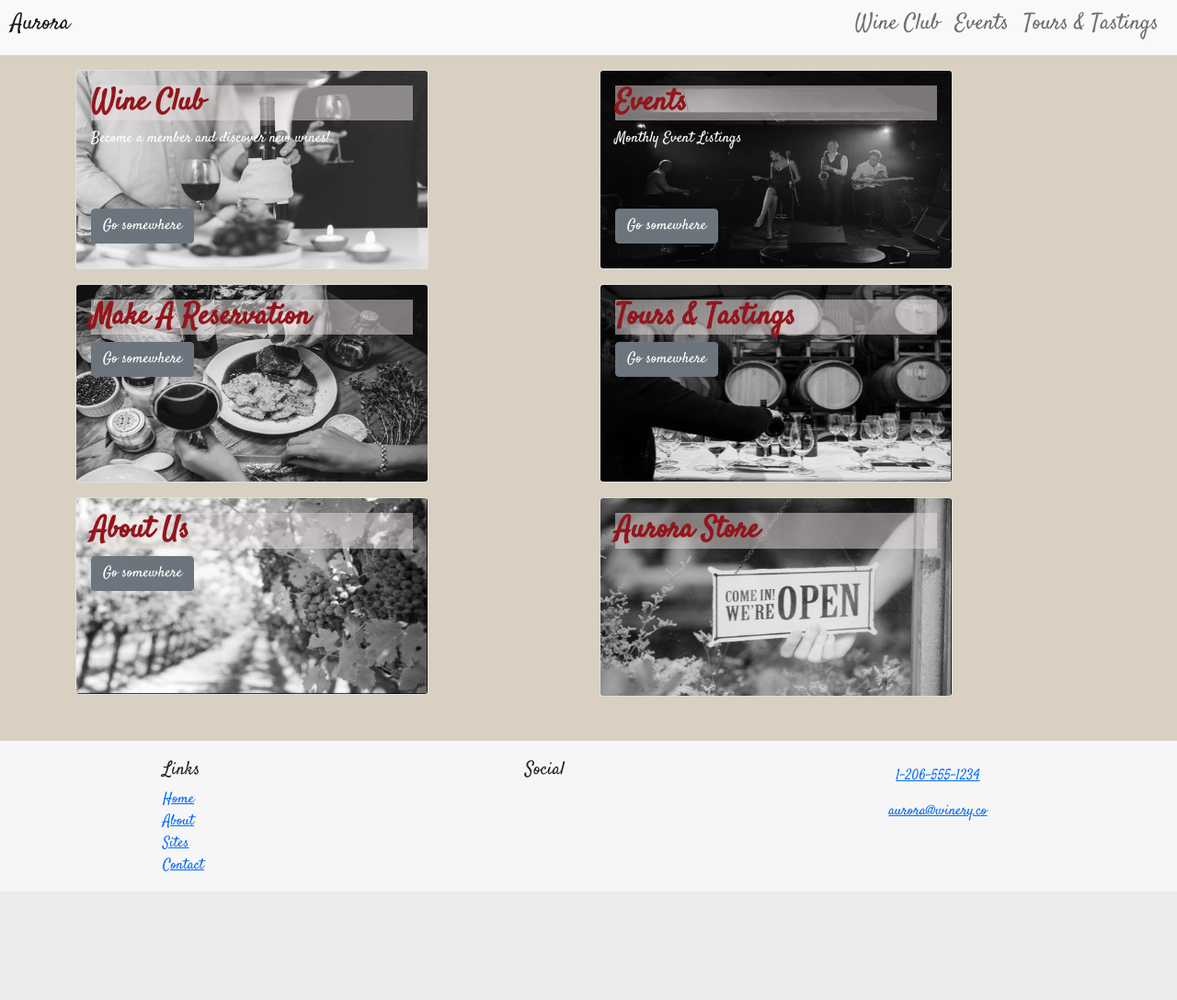
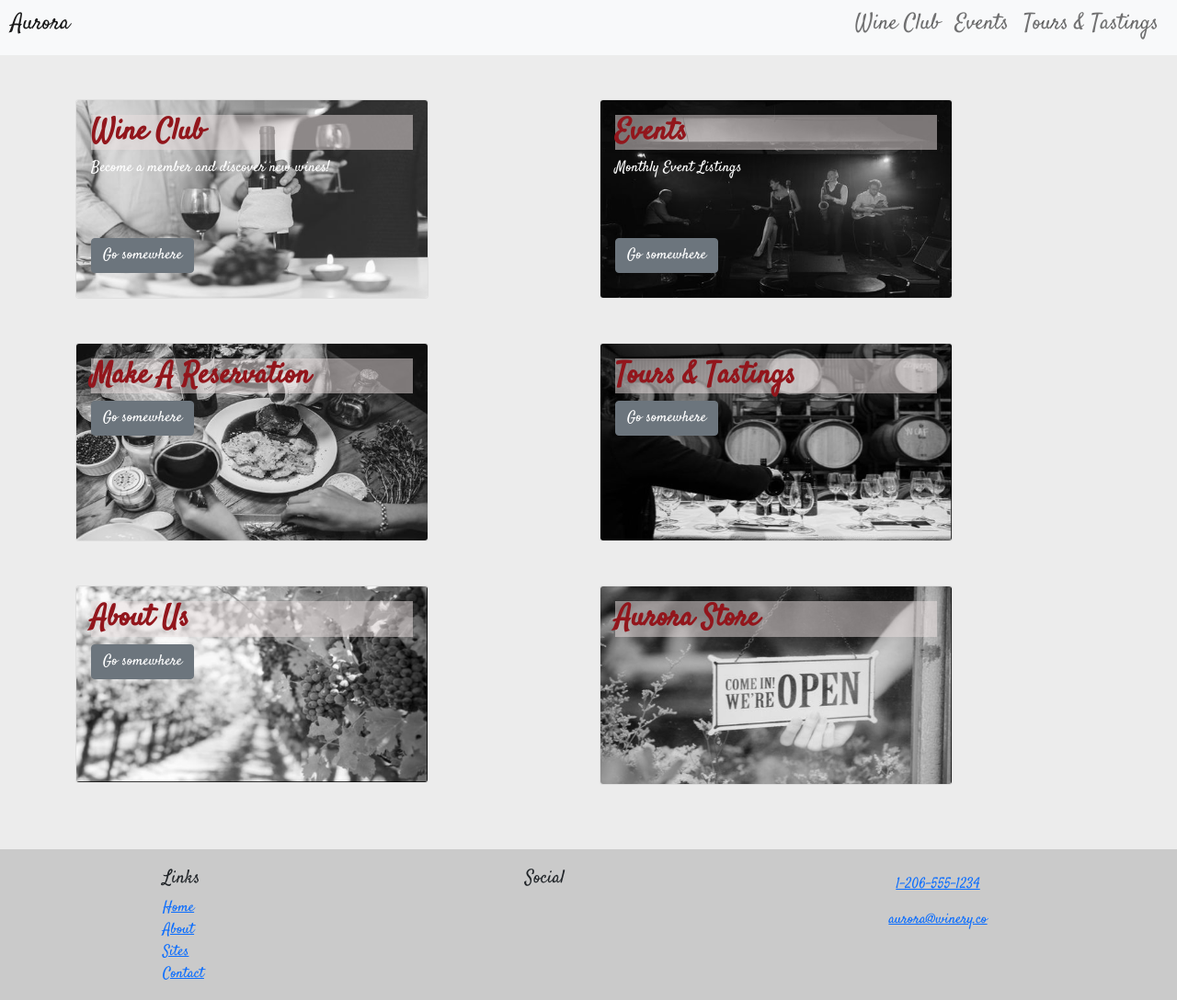
Before and after one commit to LisaHarrison08/Aurora, a PHP site: page / in a window 1280 px wide. Shown: the part 400-1488 px from the top of the page at 92% size. Before the commit the page ends 1348 px from the top, so only its background shows below. Run offline with PHP 8.4, Linux system fonts and the light colour scheme; some libraries are stand-ins or nearby versions.

Commit message:
adjusted colors

```diff
--- a/css/styles.css
+++ b/css/styles.css
@@ -1,6 +1,6 @@
 /* Body */
 body {
-  background-color: #d9d0c2;
+  background-color: #ececec;
   font-family: "Satisfy", cursive; }
 
 /* Navigation */
@@ -10,8 +10,7 @@ body {
 
 .navbar {
   margin-top: 0;
-  padding-top: 0;
-  background-color: #f6f6f6; }
+  padding-top: 0; }
 
 .navbar-collapse {
   display: flex;
@@ -70,7 +69,7 @@ address {
 /* Section: Footer */
 .site-footer {
   padding-top: 20px;
-  background-color: #f6f6f6; }
+  background-color: #cacaca; }
 
 /* Images */
 /* Media Queries */
--- a/css/styles.scss
+++ b/css/styles.scss
@@ -3,11 +3,13 @@ $color-secondary: #715a74;
 $color-pale: #bcbbc7;
 $color-mid: #ae8fb6;
 $color-dark: #37223a;
+$color-body:#ececec;
 
 $color-grey-transparent: rgba(235, 225, 225, 0.5);
 $color-black-transparent: rgba(0, 0, 0, 0.5);
 $color-background: rgb(235, 235, 235);
 $color-header: #e1e8f1;
+$color-footer:#cacaca;
 
 $card-title: #92161c;
 
@@ -17,7 +19,8 @@ $header-font: 'Comforter', cursive;
 /* Body */
 body {
 	// background-color: #d0c4b4;
-	background-color: #d9d0c2;
+	// background-color: #d9d0c2;
+	background-color:$color-body;
 	font-family: $body-font;
 }
 
@@ -30,7 +33,6 @@ body {
 .navbar {
 	margin-top: 0;
 	padding-top: 0;
-	background-color:#f6f6f6
 }
 .navbar-collapse {
 	display: flex;
@@ -104,7 +106,7 @@ address {
 
 .site-footer {
 	padding-top: 20px;
-	background-color:#f6f6f6;
+	background-color: $color-footer;
 }
 
 /* Images */
--- a/index.html
+++ b/index.html
@@ -42,7 +42,7 @@
   </header>
 
   <!-- Navigation -->
-  <nav class="navbar navbar-expand-lg navbar-light bg-light">
+  <nav class="navbar navbar-expand-lg navbar-light bg-light sticky-top">
     <div class="container-fluid">
       <a class="navbar-brand active" href="index.html">Aurora</a>
       <button class="navbar-toggler" type="button" data-bs-toggle="collapse" data-bs-target="#navbarNavAltMarkup"
@@ -61,10 +61,10 @@
   </nav>
 
   <!-- Section: Image Links -->
-  <div class="container pb-5">
+  <div class="container mt-4 pb-5">
     <div class="row">
 
-      <div class="col pt-3">
+      <div class="col mb-4 pt-4">
         <div class="card text-white" style="width: 24rem;">
           <img src="img/reserve1.jpg" class="card-img" id="club" alt="...">
           <div class="card-img-overlay">
@@ -75,7 +75,7 @@
         </div>
       </div>
 
-      <div class="col pt-3">
+      <div class="col mb-4 pt-4">
         <div class="card text-white" style="width: 24rem;">
           <img src="img/events1.jpg" class="card-img" alt="...">
           <div class="card-img-overlay">
@@ -87,7 +87,7 @@
       </div>
 
       <!-- Link this image to a reservations modal... -->
-      <div class="col pt-3">
+      <div class="col mb-4 pt-4">
         <div class="card text-white" style="width: 24rem;">
           <img src="img/reservations1.jpg" class="card-img" alt="...">
           <div class="card-img-overlay">
@@ -98,7 +98,7 @@
         </div>
       </div>
 
-      <div class="col pt-3">
+      <div class="col mb-4 pt-4">
         <div class="card text-white" style="width: 24rem;">
           <img src="img/tours.jpg" class="card-img" alt="Image of wine casks and tasting table">
           <div class="card-img-overlay">
@@ -108,7 +108,7 @@
         </div>
       </div>
 
-      <div class="col pt-3">
+      <div class="col mb-4 pt-4">
         <div class="card text-white" style="width: 24rem;">
           <img src="img/grapes1.jpg" class="card-img" alt="...">
           <div class="card-img-overlay">
@@ -118,7 +118,7 @@
         </div>
       </div>
 
-      <div class="col pt-3">
+      <div class="col pt-4">
         <div class="card text-white" style="width: 24rem;">
           <img src="img/open2.jpg" class="card-img" alt="...">
           <div class="card-img-overlay">
@@ -168,6 +168,7 @@
 
 
 
+
   <!-- build:js js/main.js -->
   <script src="node_modules/jquery/dist/jquery.slim.min.js"></script>
   <script src="node_modules/popper.js/dist/umd/popper.min.js"></script>
```
